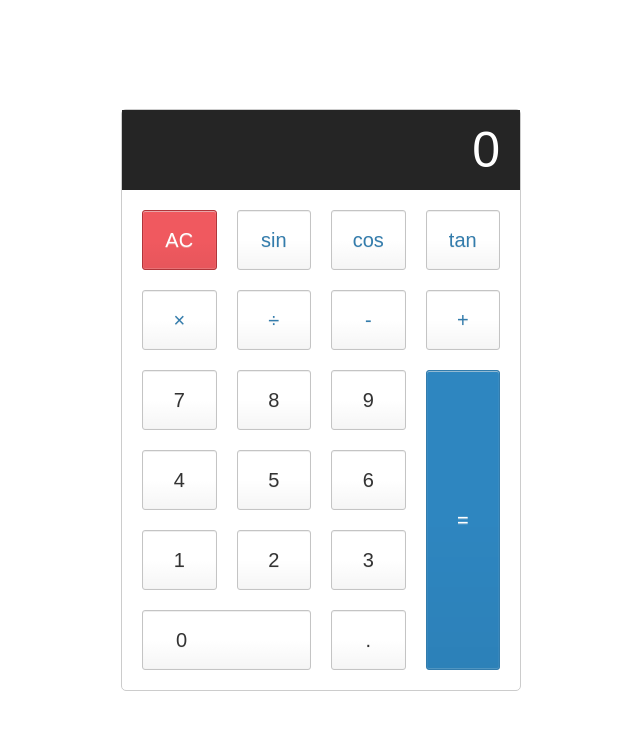
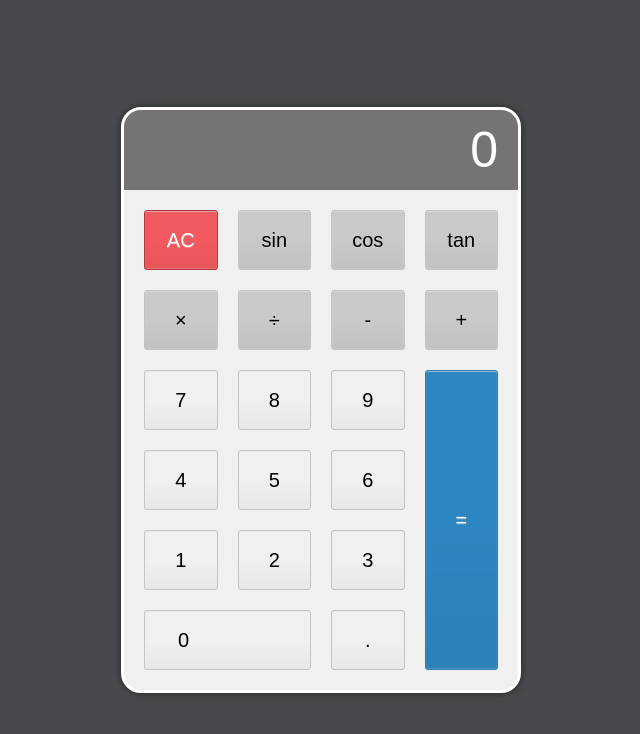
Before and after one commit to MuhammadFadhilah0063/Aplikasi-Kalkulator, a plain HTML site: page index.html in a window 1280 px wide. Shown: the whole page, without its empty margins (319-959 px from the left). Drawn offline with Linux system fonts and the light colour scheme.

Commit message:
Ubah file css

```diff
--- a/css/style.css
+++ b/css/style.css
@@ -9,14 +9,22 @@ html {
     box-sizing: inherit;
 }
 
+body {
+    background-color: #47494c;
+}
+
 .calculator {
     border: 1px solid #ccc;
-    border-radius: 5px;
+    border-radius: 20px;
     position: absolute;
     top: 50%;
     left: 50%;
     transform: translate(-50%, -50%);
     width: 400px;
+    overflow: hidden;
+    border: 3px solid white;
+    box-shadow: 0px 0px 7px rgb(37, 36, 36);
+    background-color: rgb(241, 240, 240);
 }
 
 .calculator-screen {
@@ -24,8 +32,8 @@ html {
     font-size: 5rem;
     height: 80px;
     border: none;
-    background-color: #252525;
-    color: #fff;
+    background-color: #757373;
+    color: rgb(255, 255, 255);
     text-align: right;
     padding-right: 20px;
     padding-left: 10px;
@@ -33,13 +41,12 @@ html {
 
 button {
     height: 60px;
-
     background-color: #fff;
     border-radius: 3px;
     border: 1px solid #c4c4c4;
     background-color: transparent;
     font-size: 2rem;
-    color: #333;
+    color: rgb(0, 0, 0);
     background-image: linear-gradient(to bottom, transparent, transparent 50%, rgba(0,0,0,.04));
     box-shadow: inset 0 0 0 1px rgba(225, 225, 225, .05), inset 0 1px 0 0 rgba(225, 225, 225, .45), inset 0 -1px 0 0 rgba(225, 225, 225, .15), inset 0 1px 0 0 rgba(225, 225, 225, .15);
     text-shadow: 0 1px rgba(225, 225, 225, .4);
@@ -50,7 +57,8 @@ button:hover {
 }
 
 .operator {
-    color: #337cac;
+    color: #000000;
+    background-color: #c9c9c9;
 }
 
 .all-clear {
```
